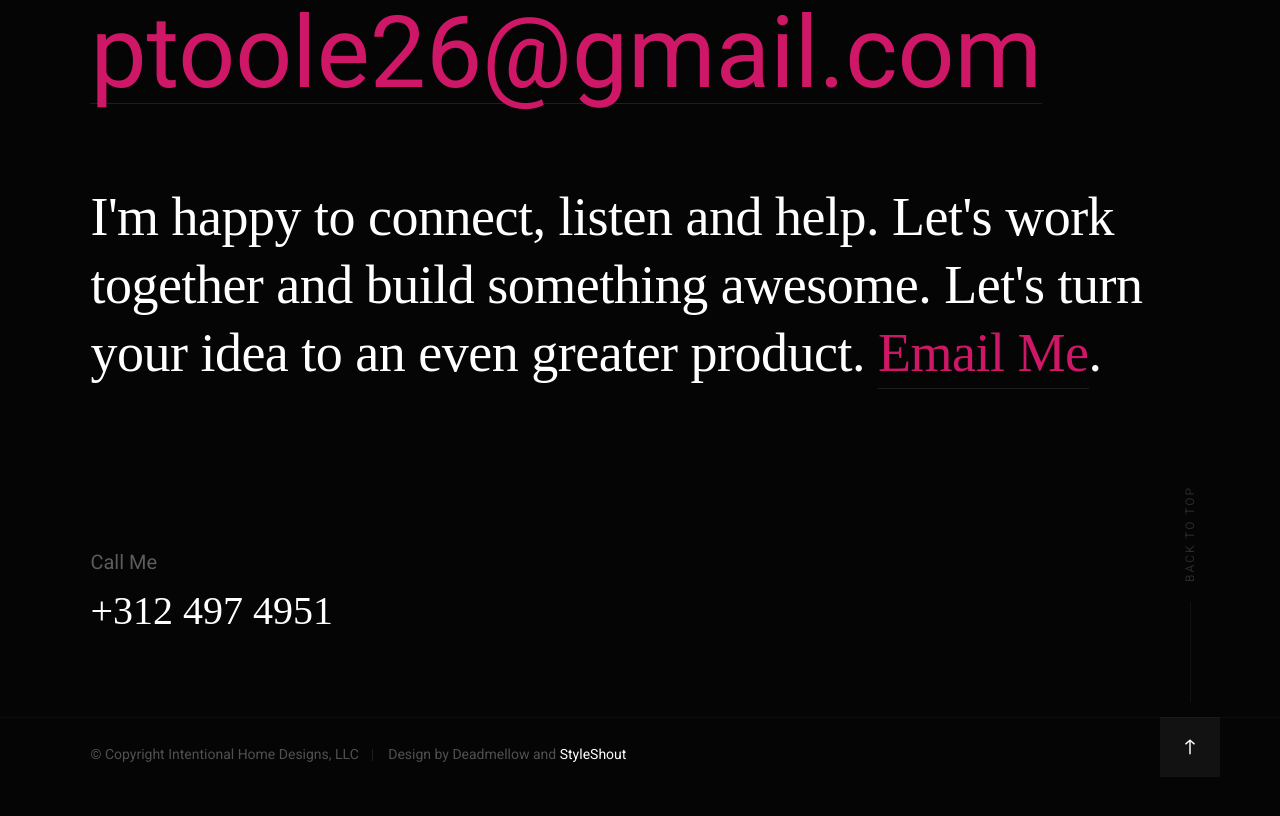
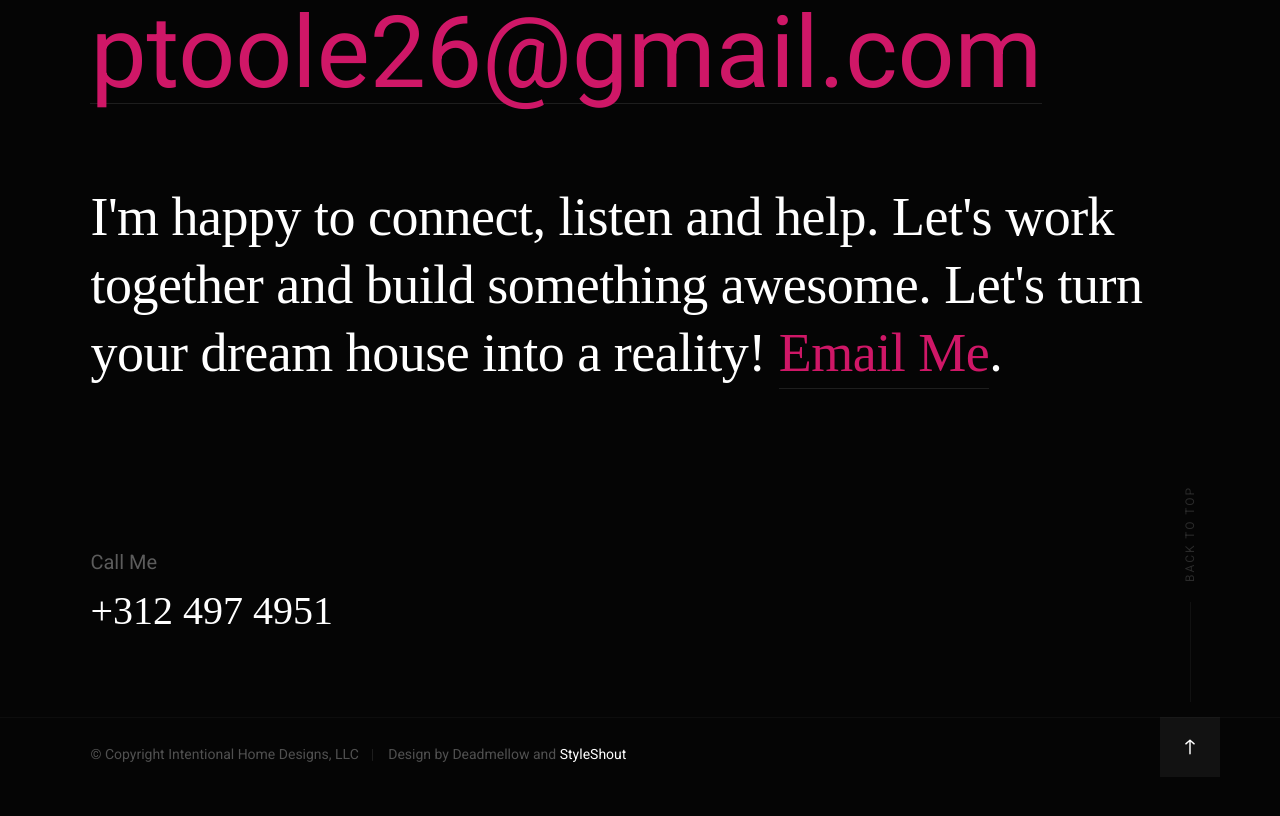
Before and after one commit to lunrdj/IHDWeb, a plain HTML site: page index.html in a window 1280 px wide. Shown: the part 6439-7255 px from the top of the page. Drawn offline with Linux system fonts and the light colour scheme; a web font is replaced by a local one.

Commit message:
changed contact me message

```diff
--- a/index.html
+++ b/index.html
@@ -375,7 +375,7 @@
 
                 <p class="section-desc">
                 I'm happy to connect, listen and help. Let's work together and build
-                something awesome. Let's turn your idea to an even greater product.
+                something awesome. Let's turn your dream house into a reality!
                 <a href="mailto:ptoole26@gmail.com">Email Me</a>.
                 </p>
             </div>
```
